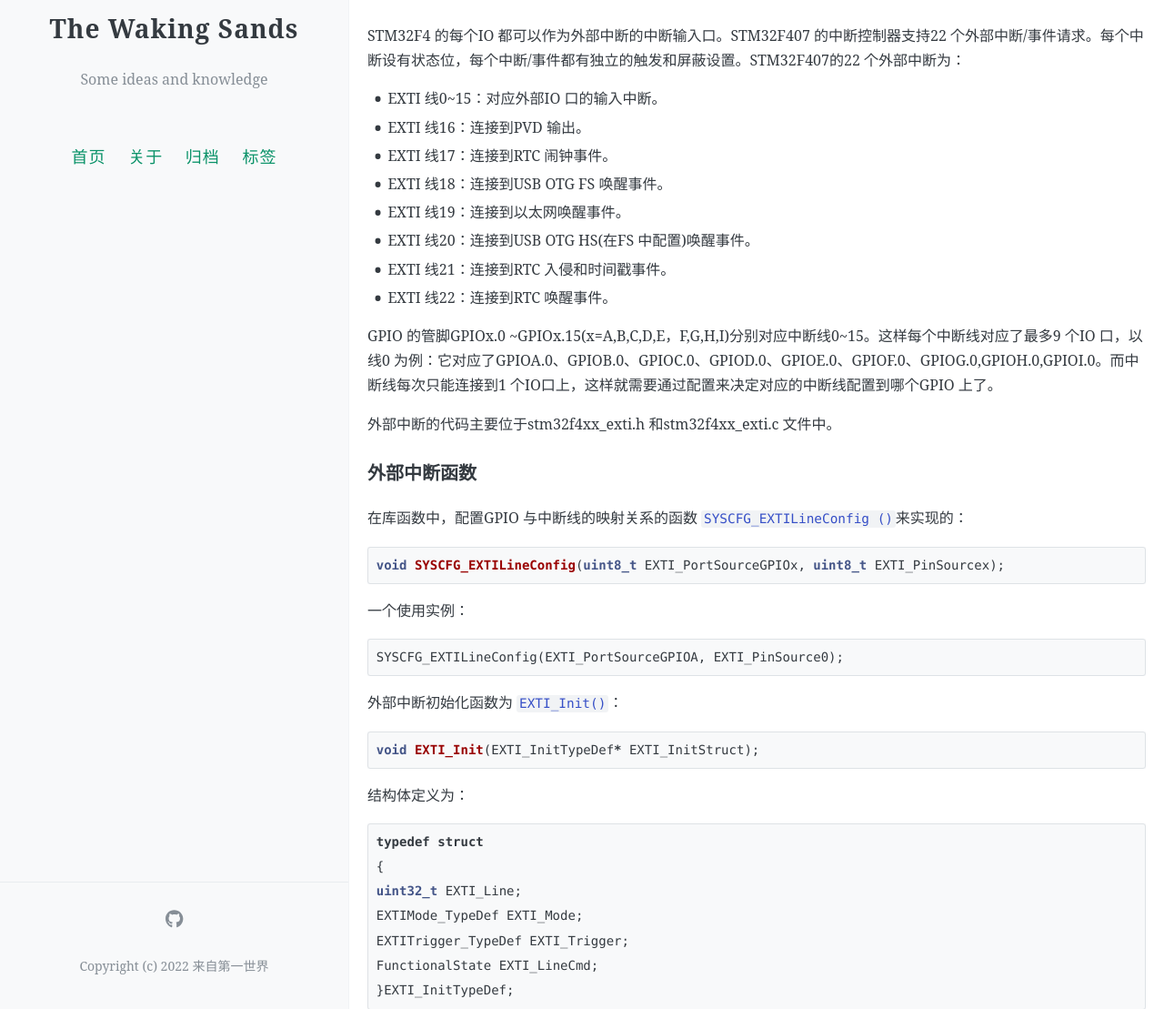
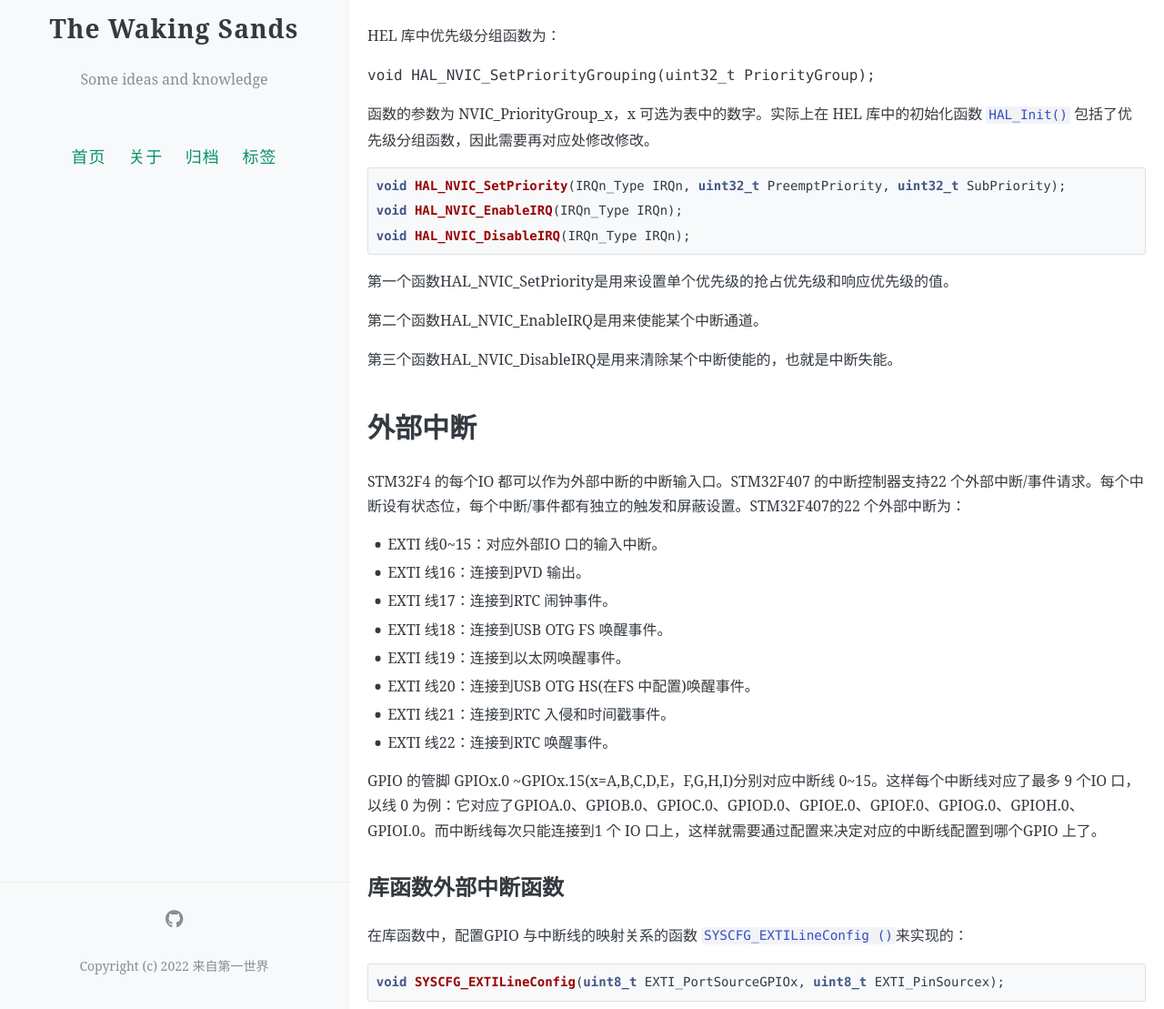
Before and after one commit to Balculus/Sand_Online, a Jekyll site: the page built from _posts/2022/2022-09-02-STM32-NVIC.md, in a window 1280 px wide and 1400 px high, scrolled down 1285 px. Shown: the part 291-1400 px from the top of the window at 91% size. Built offline with Jekyll 4.4.1, drawn with Linux system fonts in a browser that asks for light colours; comment, search, counter and statistics services are not loaded; some of the changed text lies outside the part shown.

Commit message:
Update 2022-09-02-STM32-NVIC.md

````diff
--- a/_posts/2022/2022-09-02-STM32-NVIC.md
+++ b/_posts/2022/2022-09-02-STM32-NVIC.md
@@ -61,7 +61,29 @@ FunctionalState NVIC_IRQChannelCmd;
 * NVIC_IRQChannelSubPriority：中断响应优先级
 * NVIC_IRQChannelCmd：是否使能中断
 
-## 外部中断
+## HEL 库函数
+
+HEL 库中优先级分组函数为：
+
+```C
+void HAL_NVIC_SetPriorityGrouping(uint32_t PriorityGroup);
+```
+
+函数的参数为 NVIC_PriorityGroup_x，x 可选为表中的数字。实际上在 HEL 库中的初始化函数 `HAL_Init()` 包括了优先级分组函数，因此需要再对应处修改修改。
+
+```c
+void HAL_NVIC_SetPriority(IRQn_Type IRQn, uint32_t PreemptPriority, uint32_t SubPriority);
+void HAL_NVIC_EnableIRQ(IRQn_Type IRQn);
+void HAL_NVIC_DisableIRQ(IRQn_Type IRQn);
+```
+
+第一个函数HAL_NVIC_SetPriority是用来设置单个优先级的抢占优先级和响应优先级的值。
+
+第二个函数HAL_NVIC_EnableIRQ是用来使能某个中断通道。
+
+第三个函数HAL_NVIC_DisableIRQ是用来清除某个中断使能的，也就是中断失能。
+
+# 外部中断
 
 STM32F4 的每个IO 都可以作为外部中断的中断输入口。STM32F407 的中断控制器支持22 个外部中断/事件请求。每个中断设有状态位，每个中断/事件都有独立的触发和屏蔽设置。STM32F407的22 个外部中断为：
 
@@ -74,11 +96,9 @@ STM32F4 的每个IO 都可以作为外部中断的中断输入口。STM32F407
 * EXTI 线21：连接到RTC 入侵和时间戳事件。
 * EXTI 线22：连接到RTC 唤醒事件。
 
-GPIO 的管脚GPIOx.0 \~GPIOx.15(x=A,B,C,D,E，F,G,H,I)分别对应中断线0\~15。这样每个中断线对应了最多9 个IO 口，以线0 为例：它对应了GPIOA.0、GPIOB.0、GPIOC.0、GPIOD.0、GPIOE.0、GPIOF.0、GPIOG.0,GPIOH.0,GPIOI.0。而中断线每次只能连接到1 个IO口上，这样就需要通过配置来决定对应的中断线配置到哪个GPIO 上了。
+GPIO 的管脚 GPIOx.0 \~GPIOx.15(x=A,B,C,D,E，F,G,H,I)分别对应中断线 0\~15。这样每个中断线对应了最多 9 个IO 口，以线 0 为例：它对应了GPIOA.0、GPIOB.0、GPIOC.0、GPIOD.0、GPIOE.0、GPIOF.0、GPIOG.0、GPIOH.0、GPIOI.0。而中断线每次只能连接到1 个 IO 口上，这样就需要通过配置来决定对应的中断线配置到哪个GPIO 上了。
 
-外部中断的代码主要位于stm32f4xx_exti.h 和stm32f4xx_exti.c 文件中。
-
-### 外部中断函数
+## 库函数外部中断函数
 
 在库函数中，配置GPIO 与中断线的映射关系的函数 `SYSCFG_EXTILineConfig ()`来实现的：
 
@@ -140,7 +160,7 @@ EXPORT EXTI9_5_IRQHandler
 EXPORT EXTI15_10_IRQHandler
 ```
 
-中断线0-4 每个中断线对应一个中断函数，中断线5-9 共用中断函数EXTI9_5_IRQHandler，中断线10-15 共用中断函数EXTI15_10_IRQHandler。
+中断线 0-4 每个中断线对应一个中断函数，中断线 5-9 共用中断函数 `EXTI9_5_IRQHandler`，中断线10-15 共用中断函数 `EXTI15_10_IRQHandler`。
 
 判断某个中断线上的中断是否发生：
 
@@ -173,3 +193,42 @@ void EXTI3_IRQHandler(void)
 3. 初始化线上中断，设置触发条件等
 4. 配置中断分组（NVIC），并使能中断
 5. 编写中断服务函数。
+
+## HEL 库函数外部中断
+
+HEL 库中中断服务函数也是一样定义的：
+
+```c
+void EXTI0_IRQHandler();
+void EXTI1_IRQHandler();
+void EXTI2_IRQHandler();
+void EXTI3_IRQHandler();
+void EXTI4_IRQHandler();
+void EXTI9_5_IRQHandler();
+void EXTI15_10_IRQHandler();
+```
+
+HAL库为了用户使用方便，它提供了一个中断通用入口函数 `HAL_GPIO_EXTI_IRQHandler()`，在该函数内部直接调用回调函数 `HAL_GPIO_EXTI_Callback() `。
+
+```c
+void HAL_GPIO_EXTI_IRQHandler(uint16_t GPIO_Pin)
+{
+	if(__HAL_GPIO_EXTI_GET_IT(GPIO_Pin) != RESET)
+	{
+		__HAL_GPIO_EXTI_CLEAR_IT(GPIO_Pin);
+		HAL_GPIO_EXTI_Callback(GPIO_Pin);
+	}
+}
+```
+
+清除指定位的中断标志位，并调用相关函数，因此中断程序要放在 `HAL_GPIO_EXTI_Callback() `。
+
+### 设置步骤
+
+1. 使能 IO口时钟。
+2. 调用函数 `HAL_GPIO_Init`设置 IO口模式，触发条件，使能 SYSCFG 时钟以及 设置 IO 口与中断线的映射关系。
+3. 配置中断优先级，使能中断。
+4. 在中断服务函数中调用外部中断共用入口函数 `HAL_GPIO_EXTI_IRQHandler`。
+5. 编写外部中断回调函数 `HAL_GPIO_EXTI_Callback`。
+
+注意：当我们调用 `HAL_GPIO_Init` 设置 IO的 Mode 值为 GPIO_MODE_IT_RISING（外部中断上升沿触发）， GPIO_MODE_IT_FALLING（外部中断下降沿触发）或者GPIO_MODE_IT_RISING_FALLING（外部中断双边沿触发）的时候，该函数内部会通过判断 Mode 的值来开启 SYSCFG时钟，并且设置 IO 口和中断线的映射关系，因此步骤2 是有简化的
````
Also changed, not shown: other parts of _posts/2022/2022-09-02-STM32-NVIC.md (+1 -1 lines).
